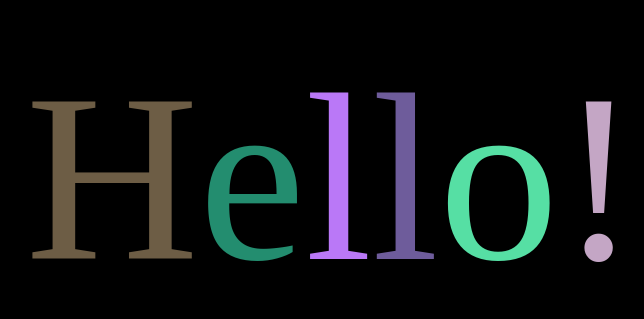
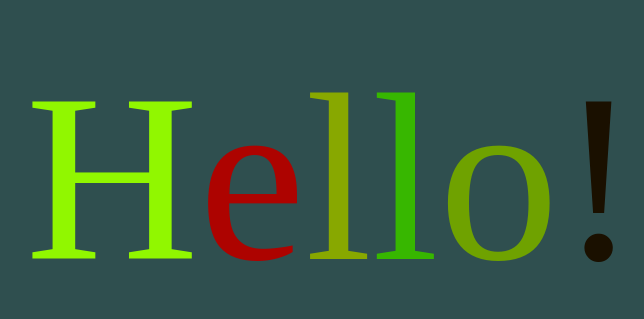
Before and after one commit to WooSun295/AnimatedColorChangingText, a plain HTML site: page gitDemo.html in a window 1280 px wide. Shown: the part 230-549 px from the top of the page, without its empty margins (308-952 px from the left). Drawn offline with Linux system fonts and the light colour scheme.

Commit message:
noBlue BgDarkSlateBlue

```diff
--- a/gitDemo.css
+++ b/gitDemo.css
@@ -3,7 +3,7 @@ body {
   justify-content: center;
   align-items: center;
   height: 100vh;
-  background-color: black;
+  background-color: darkslategray;
   font-size: 15em;
 }
 h1 {
--- a/gitDemo.js
+++ b/gitDemo.js
@@ -1,7 +1,7 @@
 function randomRGB() {
   const r = Math.floor(Math.random() * 256);
   const g = Math.floor(Math.random() * 256);
-  const b = Math.floor(Math.random() * 256);
+  const b = 0;
   return `rgb(${r}, ${g}, ${b})`;
 }
 
```
